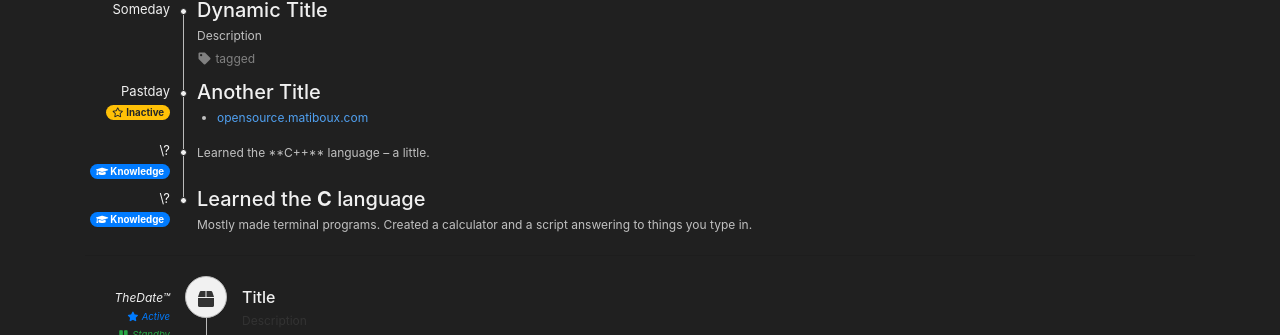
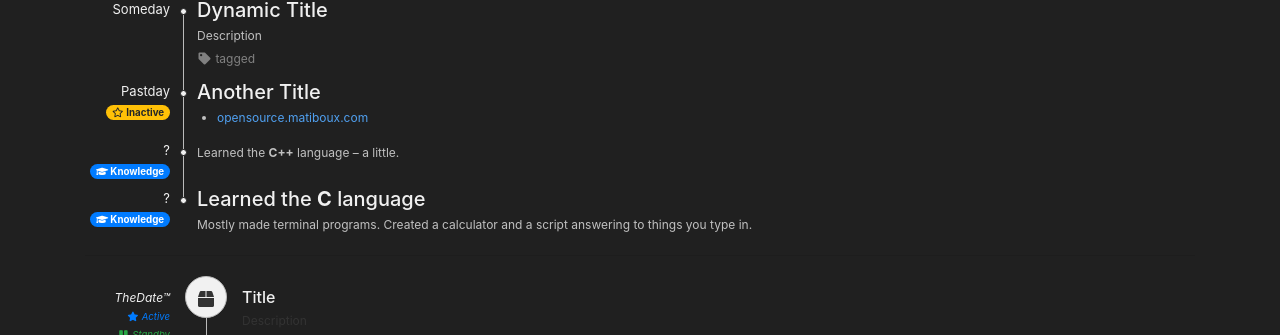
Before and after one commit to matiboux/matiboux.me, a Jekyll site: the page built from timeline.html, in a window 1280 px wide. Shown: the part 204-539 px from the top of the page. Built offline with Jekyll 4.4.1, drawn with Linux system fonts in a browser that asks for light colours; nearby versions of some CDN libraries.

```diff
--- a/_data/timeline.yml
+++ b/_data/timeline.yml
@@ -9,11 +9,11 @@
   - title: opensource.matiboux.com
     href: https://opensource.matiboux.com/
 
-- description: Learned the **C++** language – a little.
-  date: \?
+- description: Learned the <b>C++</b> language – a little.
+  date: "?"
   category: knowledge
 
 - title: Learned the <b>C</b> language
   description: Mostly made terminal programs. Created a calculator and a script answering to things you type in.
-  date: \?
+  date: "?"
   category: knowledge
```
